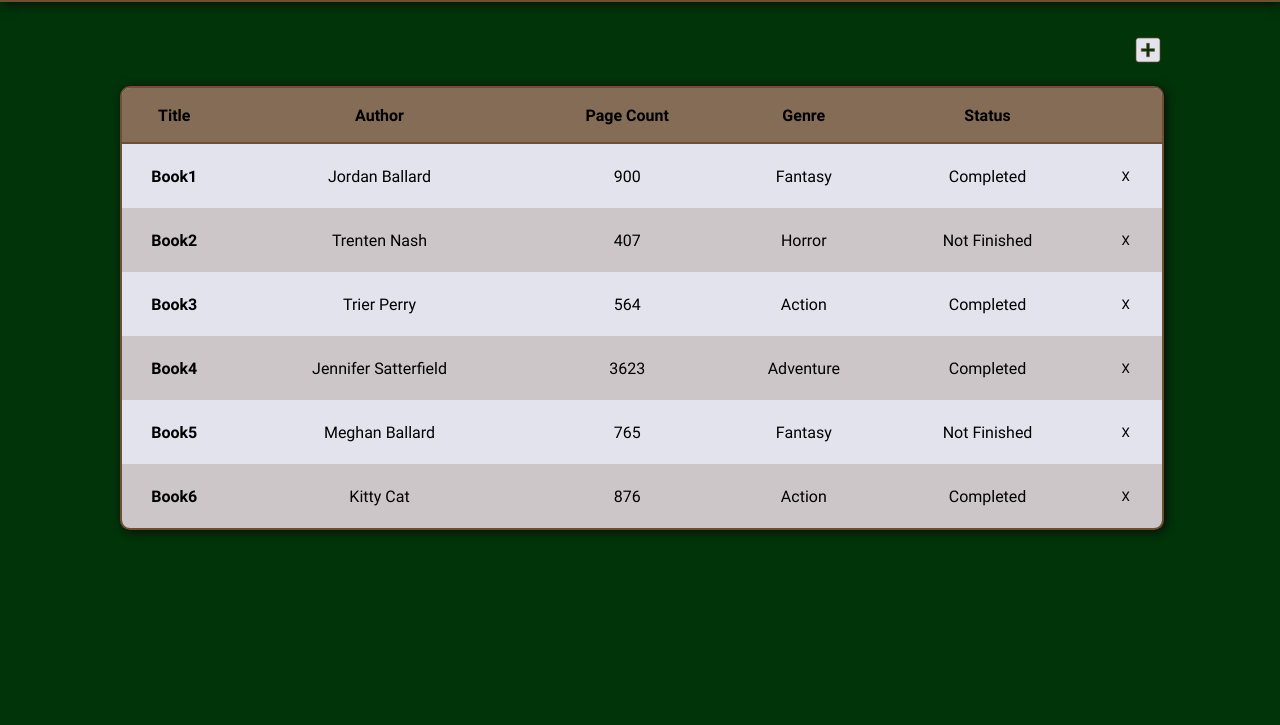
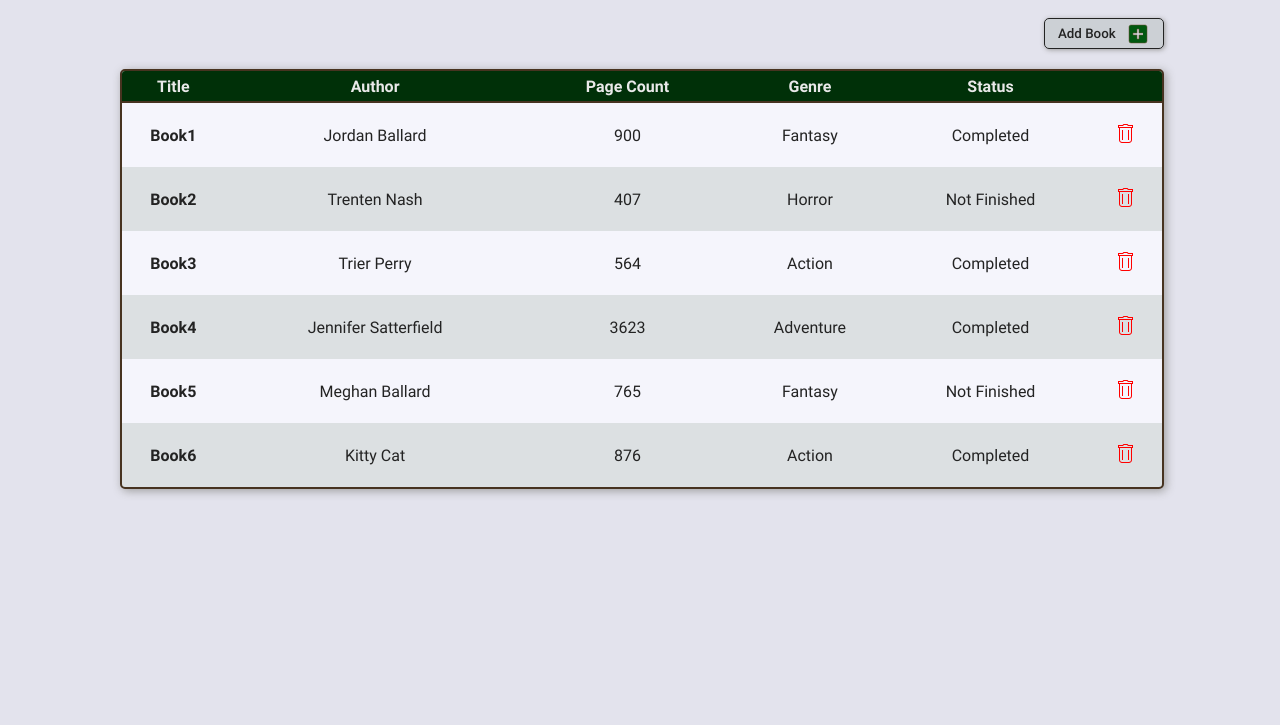
Before and after one commit to jordanmichb/library, a plain HTML site: page index.html in a window 1280 px wide. Shown: the part 75-800 px from the top of the page. Drawn offline with Linux system fonts and the light colour scheme.

Commit message:
Update styling

```diff
--- a/index.html
+++ b/index.html
@@ -30,11 +30,12 @@
             <h2>Libraries</h2>
         </aside>
         <div class="library-container">
-            <button class="add-btn">
+            <button class="add-btn"> Add Book
                 <svg xmlns="http://www.w3.org/2000/svg" viewBox="0 0 24 24"><title>plus-box</title><path d="M17,13H13V17H11V13H7V11H11V7H13V11H17M19,3H5C3.89,3 3,3.89 3,5V19A2,2 0 0,0 5,21H19A2,2 0 0,0 21,19V5C21,3.89 20.1,3 19,3Z" /></svg>
             </button>
             <dialog class="add-dialog">
                 <form id="book-form" method="dialog" action="#" method="post">
+                    <button type="button" id="close-modal">X</button>
                     <label for="title-input">Title</label>
                     <input type="text" id="title-input" name="title-input" required>
 
@@ -68,13 +69,16 @@
                     </tr>
                 </thead>
                 <tbody class="bookcase">
-                    <!-- <tr class="book card" scope="row">
+                    <!--<tr class="book card" scope="row">
                         <th class="book-title">The Book</th>
                         <td class="author">Jordan Ballard</td>
                         <td class="page-count">900pp</td>
+                        <td class="genre">Fantasy</td>
                         <td class="has-read">Completed</td>
                         <td>
-                            <button class="delete-btn" type="button">X</button>
+                            <button class="delete-btn" type="button">
+                                <svg xmlns="http://www.w3.org/2000/svg" viewBox="0 0 24 24"><path d="M18,19C18,20.66 16.66,22 15,22H8C6.34,22 5,20.66 5,19V7H4V4H8.5L9.5,3H13.5L14.5,4H19V7H18V19M6,7V19C6,20.1 6.9,21 8,21H15C16.1,21 17,20.1 17,19V7H6M18,6V5H14L13,4H10L9,5H5V6H18M8,9H9V19H8V9M14,9H15V19H14V9Z" /></svg>
+                            </button>
                         </td>
                     </tr>
                     <tr class="book card" scope="row">
--- a/library.js
+++ b/library.js
@@ -32,10 +32,11 @@ function addBookToLibrary() {
     const pages = document.querySelector('#page-count-input').value;
     const genre = document.querySelector('#genre-input').value;
     const read = document.querySelector('#has-read-input').checked;
+    // Remove all form values
     form.reset();
+
     const newBook = new Book(title, author, pages, genre, read);
     booksList.push(newBook);
-
 
     return newBook
 }
@@ -72,12 +73,22 @@ function displayNewBook(book) {
 
     const del = document.createElement('td');
     const button = document.createElement('button');
+    const delSvg = document.createElementNS('http://www.w3.org/2000/svg', 'svg');
+    const svgPath = document.createElementNS('http://www.w3.org/2000/svg', 'path');
+
+    svgPath.setAttributeNS(null, 'd', 'M18,19C18,20.66 16.66,22 15,22H8C6.34,22 5,20.66 5,19V7H4V4H8.5L9.5,3H13.5L14.5,4H19V7H18V19M6,7V19C6,20.1 6.9,21 8,21H15C16.1,21 17,20.1 17,19V7H6M18,6V5H14L13,4H10L9,5H5V6H18M8,9H9V19H8V9M14,9H15V19H14V9Z');
+    delSvg.setAttribute('viewBox', '0 0 24 24');
     button.setAttribute('type', 'button');
     button.classList.add('delete-btn');
-    button.innerText = 'X';
+    //button.innerText = 'X';
+
+
+    //<svg xmlns="http://www.w3.org/2000/svg" viewBox="0 0 24 24"><path d="M18,19C18,20.66 16.66,22 15,22H8C6.34,22 5,20.66 5,19V7H4V4H8.5L9.5,3H13.5L14.5,4H19V7H18V19M6,7V19C6,20.1 6.9,21 8,21H15C16.1,21 17,20.1 17,19V7H6M18,6V5H14L13,4H10L9,5H5V6H18M8,9H9V19H8V9M14,9H15V19H14V9Z" /></svg>
 
     button.addEventListener('click', () => deleteBook(book, bookRow));
 
+    delSvg.appendChild(svgPath);
+    button.appendChild(delSvg);
     del.appendChild(button);
 
     bookRow.appendChild(title);
@@ -91,7 +102,7 @@ function displayNewBook(book) {
 }
 
 /*
-* Event listener for modal to add new books
+* Event listener for modal to add and display new books
 */
 document.querySelector('#submit-new-book').addEventListener('click', () => {
     const newBook = addBookToLibrary();
@@ -102,9 +113,10 @@ document.querySelector('#submit-new-book').addEventListener('click', () => {
 * Delete the book from booksList array and remove its DOM element in table
 */
 function deleteBook(book, bookRow) {
+    // Get book array index and splice to delete
     const idx = booksList.indexOf(book);
-    console.log(idx)
     booksList.splice(idx, 1);
+    // Remove from table
     bookRow.remove();
 }
 
@@ -113,9 +125,8 @@ function deleteBook(book, bookRow) {
 * in the table for each one
 */
 function displayBooks() {
-    for (const book of booksList) {
+    for (const book of booksList)
         displayNewBook(book);
-    }
 }
 
 export { displayBooks };
--- a/script.js
+++ b/script.js
@@ -4,7 +4,7 @@ const info = document.querySelector(".info");
 const menuBtn = document.querySelector(".menu-btn");
 
 const addBtn = document.querySelector('.add-btn');
-const closeBtn = document.querySelector('dialog button');
+const closeBtn = document.querySelector('#close-modal');
 const dialog = document.querySelector('.add-dialog');
 
 const totalBooks = document.querySelector('#total-books');
@@ -78,6 +78,7 @@ addBtn.addEventListener('click', () => {
 });
 
 closeBtn.addEventListener('click', () => {
+    document.querySelector('#book-form').reset();
     dialog.close();
 });
 
--- a/styles.css
+++ b/styles.css
@@ -20,24 +20,24 @@
 }
 
 :root {
-    --body-background-color: #013409;
+    --body-background-color: #e3e3ed;
 
-    --header-background-color: #e3e3ed;
-    --header-border: 2px solid #6e4f32;
+    --header-background-color: #003008;
+    --header-border: 2px solid #473320;
 
-    --aside-background-color: #e3e3ed;
-    --aside-border: 2px solid #6e4f32;
+    --aside-background-color: rgba(0, 41, 7, 0.1);
+    --aside-border: 2px solid #473320;
 
-    --library-background-color: #e3e3ed;
-    --library-header-color: rgba(110, 79, 50, 0.8);
-    --library-border: 2px solid #6e4f32;
-    --library-even-color: rgba(110, 79, 50, 0.2);
+    --library-background-color: #f5f5fc;
+    --library-header-color: #003008;
+    --library-border: 2px solid #473320;
+    --library-even-color: rgba(0, 41, 7, 0.1);
 
-    --add-btn-color: #e3e3ed;
+    --add-btn-color: #015910;
 
-    --card-background-color: #d2e1cc;
-    --card-border-color: black;
-    --text-color: black;
+    --box-shadow-color: #9d9d9d;
+    --text-color-light: #e9e9e9;
+    --text-color-dark: #232323;
 }
 
 * {
@@ -73,12 +73,11 @@ header {
     display: flex;
     justify-content: center;
     align-items: center;
-    padding: 1rem;
+    padding: .5rem;
     background-color: var(--header-background-color);
     margin-bottom: 1rem;
-    /* border-radius: 10px; */
-    color: var(--text-color);
-    box-shadow: 2px 2px 10px #0c0c0c;
+    color: var(--text-color-light);
+    box-shadow: 2px 2px 10px var(--box-shadow-color);
     border-bottom: var(--header-border);
 }
 
@@ -91,6 +90,10 @@ header {
 
 header svg {
     vertical-align: middle;
+}
+
+header svg path {
+    fill: #e9e9e9;
 }
 
 .login {
@@ -108,9 +111,9 @@ header svg {
     transition: width 350ms, padding 350ms, opacity 350ms;
     background-color: var(--aside-background-color);
     border: var(--aside-border);
-    border-radius: 10px;
-    color: var(--text-color);
-    box-shadow: 2px 2px 10px #0c0c0c;
+    border-radius: 5px;
+    color: var(--text-color-dark);
+    box-shadow: 2px 2px 10px var(--box-shadow-color);
 }
 
 .info.expand {
@@ -137,18 +140,24 @@ header svg {
 * Add Book Button
 * * * * * * * * * * * * * */
 .add-btn {
+    color: var(--text-color-dark);
+    font-weight: 500;
     align-self: end;
     margin-right: 100px;
     margin-bottom: 20px;
-    border: none;
-    background: none;
+    padding: .2em 1em;
+    background: rgba(0, 41, 7, 0.1);
+    border: 1px solid;
+    border-radius: 5px;
+    cursor: pointer;
+    box-shadow: 1px 1px 5px var(--box-shadow-color);
 }
 
 .add-btn svg {
-    cursor: pointer;
     vertical-align: middle;
-    width: 2rem;
-    height: 2rem;
+    width: 1.5rem;
+    height: 1.5rem;
+    margin-left: .5em;
 }
 
 .add-btn svg path {
@@ -161,11 +170,22 @@ header svg {
 * Add Book Dialog
 * * * * * * * * * * * * * */
 .add-dialog {
-    border-radius: 10px;
+    border-radius: 5px;
     align-self: center;
     margin: 0 auto;
     padding: 3rem;
     width: clamp(300px, 40vw, 500px);
+}
+
+#close-modal {
+    width: min-content;
+    align-self: end;
+    margin: -2.5rem -2rem 20px 0;
+    font-weight: bold;
+    font-size: 1rem;
+    border: none;
+    background: none;
+    cursor: pointer;
 }
 
 .add-dialog form {
@@ -222,16 +242,18 @@ dialog div {
     flex: 0;
     height: 100%;
     border: var(--library-border);
-    border-radius: 10px;
-    box-shadow: 2px 2px 10px #0c0c0c;
+    border-radius: 5px;
+    box-shadow: 2px 2px 10px var(--box-shadow-color);
 }
 
 .library {
     border-spacing: 0;
+    color: var(--text-color-dark);
 }
 
 thead {
     background-color: var(--library-header-color);
+    color: var(--text-color-light);
 }
 
 thead th {
@@ -239,16 +261,20 @@ thead th {
 }
 
 thead th:first-child {
-    border-top-left-radius: 8px;
+    border-top-left-radius: 3px;
 }
 
 thead th:last-child {
-    border-top-right-radius: 8px;
+    border-top-right-radius: 3px;
 }
 
 thead th, td {
     padding: 1rem 0;
     text-align: center;
+}
+
+thead th {
+    padding: .25rem;
 }
 
 tr {
@@ -261,7 +287,16 @@ tr:nth-child(even) {
 }
 
 tr:not([class='head']):hover {
-    outline: 2px solid #ec8f00;
+    outline: 2px solid #473320;
+}
+
+tr svg {
+    /* display: inline-block; */
+    width: 1.5rem;
+    height: 1.5rem;
+}
+tr svg path {
+    fill: red;
 }
 /* * * * * * * * * * * * *
 * Card
```
